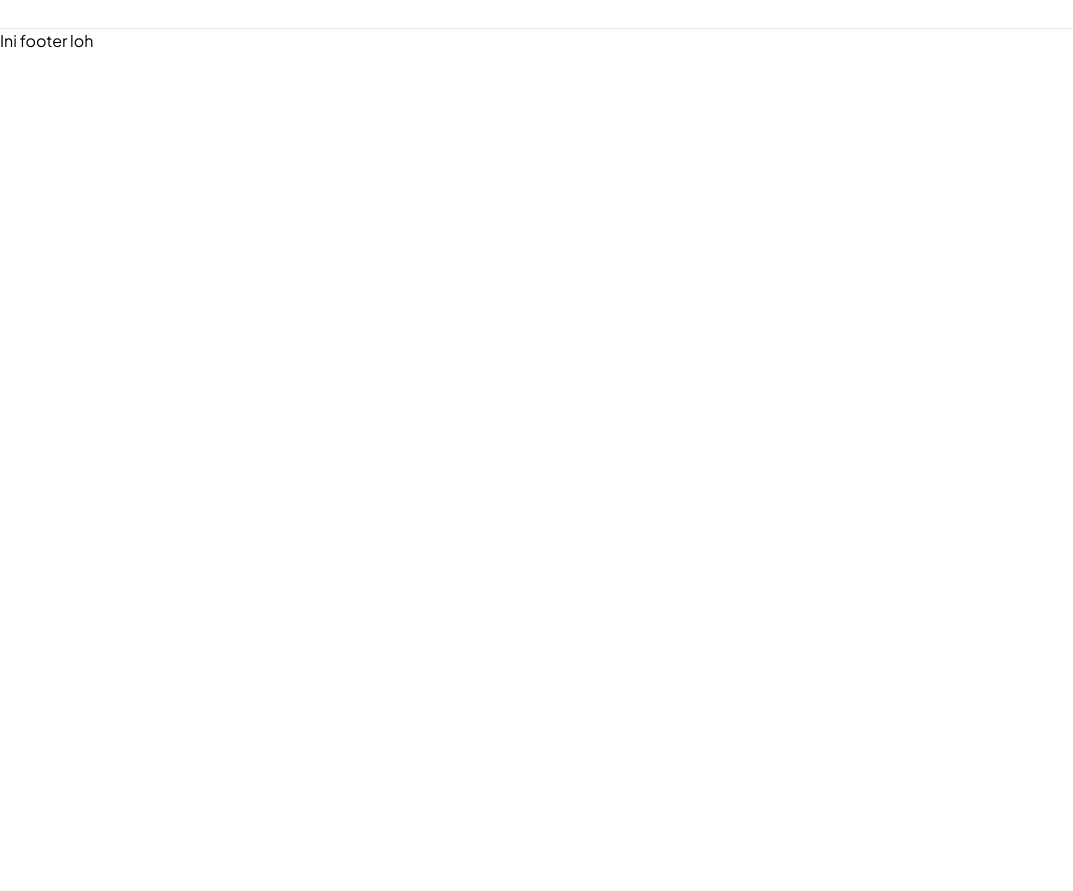
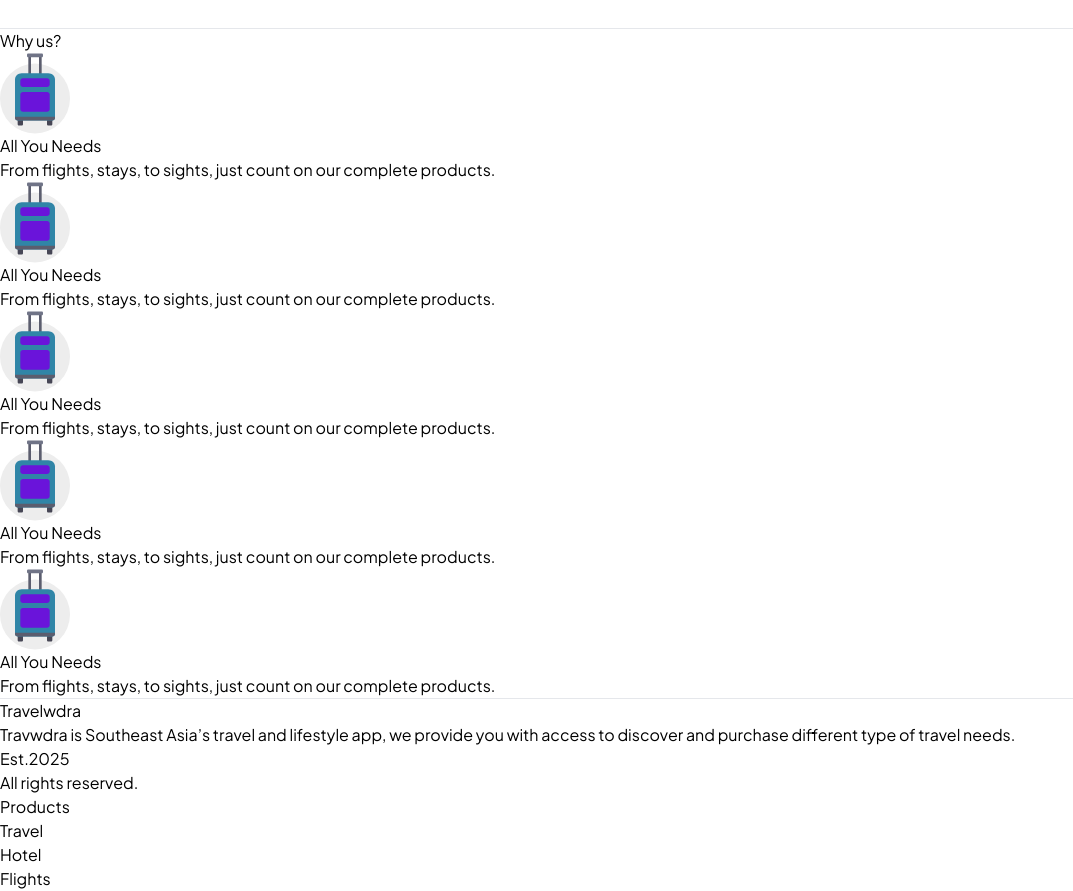
Before and after one commit to HenPx/tourism-guide-app, a React (Vite) app: page / in a window 1280 px wide. Shown: the part 7220-8111 px from the top of the page, without its empty margins (0-1073 px from the left). Before the commit the page ends 7273 px from the top, so only its background shows below. Built offline with nearby package versions, Linux system fonts and the light colour scheme.

Commit message:
feat: make new section why us

```diff
--- /dev/null
+++ b/src/assets/svg/Koper.jsx
@@ -0,0 +1,15 @@
+export default function Koper(){
+    return(
+        <>
+            <svg xmlns="http://www.w3.org/2000/svg" width="70" height="81" fill="none" viewBox="0 0 70 81">
+                <circle cx="35" cy="45.5" r="35" fill="#EDEDED"/>
+                <path fill="#5B5D6E" d="M31 2.983h-2.667v18.62H31V2.983Zm10.667 0H39v18.62h2.667V2.983Z"/>
+                <path fill="#464655" d="M21.667 72.5H19c-.736 0-1.333-.556-1.333-1.241v-6.207H23v6.207c0 .685-.597 1.241-1.333 1.241ZM51 72.5h-2.667c-.736 0-1.333-.556-1.333-1.241v-6.207h5.333v6.207c0 .685-.597 1.241-1.333 1.241Z"/>
+                <path fill="#3085A7" d="M52.333 67.535H17.667c-1.473 0-2.667-1.112-2.667-2.483V26.569c0-3.428 2.985-6.207 6.667-6.207h26.666c3.682 0 6.667 2.78 6.667 6.207v38.483c0 1.371-1.194 2.483-2.667 2.483Z"/>
+                <path fill="#6A14DA" d="M47 38.983H23c-1.473 0-2.667 1.111-2.667 2.482v14.897c0 1.371 1.194 2.483 2.667 2.483h24c1.473 0 2.667-1.112 2.667-2.483V41.465c0-1.37-1.194-2.482-2.667-2.482Zm0-4.966H23c-1.473 0-2.667-1.111-2.667-2.483V27.81c0-1.37 1.194-2.482 2.667-2.482h24c1.473 0 2.667 1.111 2.667 2.482v3.725c0 1.37-1.194 2.482-2.667 2.482Z"/>
+                <path fill="#707487" d="M41.667 4.224H28.333c-.736 0-1.333-.556-1.333-1.241V1.74c0-.684.597-1.24 1.333-1.24h13.334C42.403.5 43 1.056 43 1.741v1.242c0 .685-.597 1.241-1.333 1.241Z"/>
+                <path fill="#5B5D6E" d="M15 63.81h40v1.242c0 1.371-1.194 2.482-2.667 2.482H17.667c-1.473 0-2.667-1.111-2.667-2.482V63.81Z"/>
+            </svg>
+        </>
+    )
+}
--- a/src/components/Footer.jsx
+++ b/src/components/Footer.jsx
@@ -3,7 +3,23 @@ import React from "react";
 export default function FooterBox(){
     return(
         <>
-            Ini footer loh
+            <div className="grid grid-cols-5 space-x-6">
+                <div className="col-span-2">
+                    <h5 className="text-xl font-bold">Travelwdra</h5>
+                    <p className="text-[#A8A8A8]">Travwdra is Southeast Asia’s travel and lifestyle app, we provide you with access to discover and purchase different type of travel needs.</p>
+                    <p className="text-[#A8A8A8] mt-3">Est.2025</p>
+                    <p className="text-[#A8A8A8]">All rights reserved.</p>
+                </div>
+                <div>
+
+                </div>
+                <div className="col-span-2">
+                    <h5 className="text-xl font-bold">Products</h5>
+                    <p className="text-[#A8A8A8] mt-3">Travel</p>
+                    <p className="text-[#A8A8A8]">Hotel</p>
+                    <p className="text-[#A8A8A8]">Flights</p>
+                </div>
+            </div>
         </>
     )
 }
--- a/src/pages/Home.jsx
+++ b/src/pages/Home.jsx
@@ -1,6 +1,7 @@
 import React from "react";
 import Navigation from "../components/NavBar"
 import ExploreDestination from "../sections/ExploreDes";
+import WhyUsCard from "../sections/WhyUs";
 import FooterBox from "../components/Footer";
 import LandCover from "../assets/png/LandingCover.png"
 
@@ -26,7 +27,7 @@ export default function Home(){
                         </p>
 
                         {/* Button */}
-                        <button className="md:block bg-transparent border border-2 border-[#42A7C3] text-sm text-[#42A7C3] hover:text-white px-5 py-2 rounded-lg shadow-md hover:bg-[#42A7C3] transition">
+                        <button className="md:block bg-transparent border-2 border-[#42A7C3] text-sm text-[#42A7C3] hover:text-white px-5 py-2 rounded-lg shadow-md hover:bg-[#42A7C3] transition">
                             <div className="flex justify-between space-x-2">
                                 <p>Explore Us</p>
                                 <svg xmlns="http://www.w3.org/2000/svg" fill="none"viewBox="0 0 24 24" strokeWidth={2} stroke="currentColor" className="size-5">
@@ -44,9 +45,14 @@ export default function Home(){
                     </div>
                 </section>
                 <hr className="relative z-20"/>
-                <section className="relative flex flex-col z-20 min-h-screen items-center justify-center">
+                <section className="relative flex flex-col z-20 items-center justify-center">
                     <h2 className="font-bold text-2xl md:text-4xl text-center mb-6 text-black">Explore the <span className="text-[#42A7C3]">destination.</span></h2>
                     <ExploreDestination/>
+                </section>
+                <hr className="relative z-20"/>
+                <section className="relative flex flex-col z-20 items-center justify-center">
+                    <h2 className="font-bold text-2xl md:text-4xl text-center mb-6 text-black">Why <span className="text-[#42A7C3]">us?</span></h2>
+                    <WhyUsCard/>
                 </section>
                 <hr className="relative z-20"/>
 
--- a/src/sections/ExploreDes.jsx
+++ b/src/sections/ExploreDes.jsx
@@ -6,13 +6,13 @@ export default function ExploreDestination() {
 
     return (
         <>
-            <div className="flex flex-col md:flex-row justify-center gap-6 mx-auto items-stretch ">
+            <div className="flex flex-col md:flex-row gap-6 ">
                 {destination.slice(0, 3).map((item, index) => (
-                    <div key={index} className=" rounded-lg w-[225px] shadow-md overflow-hidden flex flex-col">
+                    <div key={index} className=" rounded-lg w-full sm:w-[225px] shadow-md overflow-hidden flex flex-col">
                         <img
                             src={item.src}
                             alt={item.name}
-                            className="w-full h-40  "
+                            className="w-full sm:h-40  "
                         />
                         <div className="p-4 flex-1 flex flex-col justify-between">
                             <h3 className="text-xl font-semibold text-start break-words">
@@ -34,8 +34,6 @@ export default function ExploreDestination() {
 
                                 </a>
                             </div>
-
-
                         </div>
                     </div>
                 ))}
--- /dev/null
+++ b/src/sections/WhyUs.jsx
@@ -0,0 +1,37 @@
+import React from "react";
+import Koper from "../assets/svg/Koper";
+
+
+export default function WhyUsCard (){
+    return(
+        <>
+            <div className="grid grid-cols-1 sm:grid sm:grid-cols-6 gap-6 space-y-6 ">
+                <div className="sm:col-span-2 flex w-full sm:w-[225px] flex-col items-center px-6 py-8 space-y-6 text-center shadow-lg rounded-xl">
+                    <Koper/>
+                    <h3 className="text-xl font-semibold">All You Needs</h3>
+                    <p className="text-[#A8A8A8]">From flights, stays, to sights, just count on our complete products.</p>
+                </div>
+                <div className="sm:col-span-2 flex w-full sm:w-[225px] flex-col items-center px-6 py-8 space-y-6 text-center shadow-lg rounded-xl">
+                    <Koper/>
+                    <h3 className="text-xl font-semibold">All You Needs</h3>
+                    <p className="text-[#A8A8A8]">From flights, stays, to sights, just count on our complete products.</p>
+                </div>
+                <div className="sm:col-span-2 flex w-full sm:w-[225px] flex-col items-center px-6 py-8 space-y-6 text-center shadow-lg rounded-xl">
+                    <Koper/>
+                    <h3 className="text-xl font-semibold">All You Needs</h3>
+                    <p className="text-[#A8A8A8]">From flights, stays, to sights, just count on our complete products.</p>
+                </div>
+                <div className="sm:col-start-2 sm:col-span-2 flex w-full sm:w-[225px] flex-col items-center px-6 py-8 space-y-6 text-center shadow-lg rounded-xl">
+                    <Koper/>
+                    <h3 className="text-xl font-semibold">All You Needs</h3>
+                    <p className="text-[#A8A8A8]">From flights, stays, to sights, just count on our complete products.</p>
+                </div>
+                <div className="sm:col-span-2 flex w-full sm:w-[225px] flex-col items-center px-6 py-8 space-y-6 text-center shadow-lg rounded-xl">
+                    <Koper/>
+                    <h3 className="text-xl font-semibold">All You Needs</h3>
+                    <p className="text-[#A8A8A8]">From flights, stays, to sights, just count on our complete products.</p>
+                </div>
+            </div>
+        </>
+    )
+}
```
